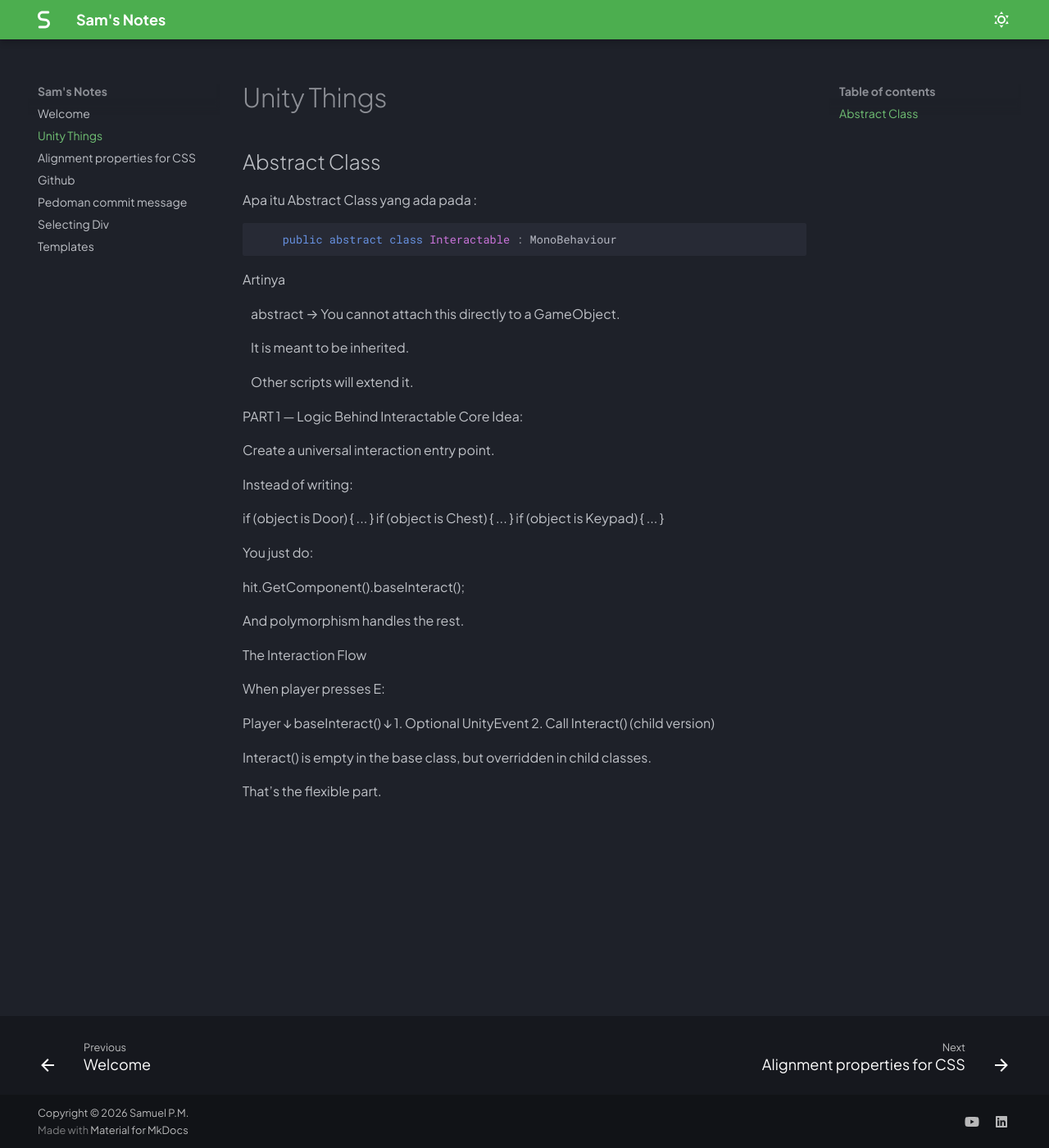
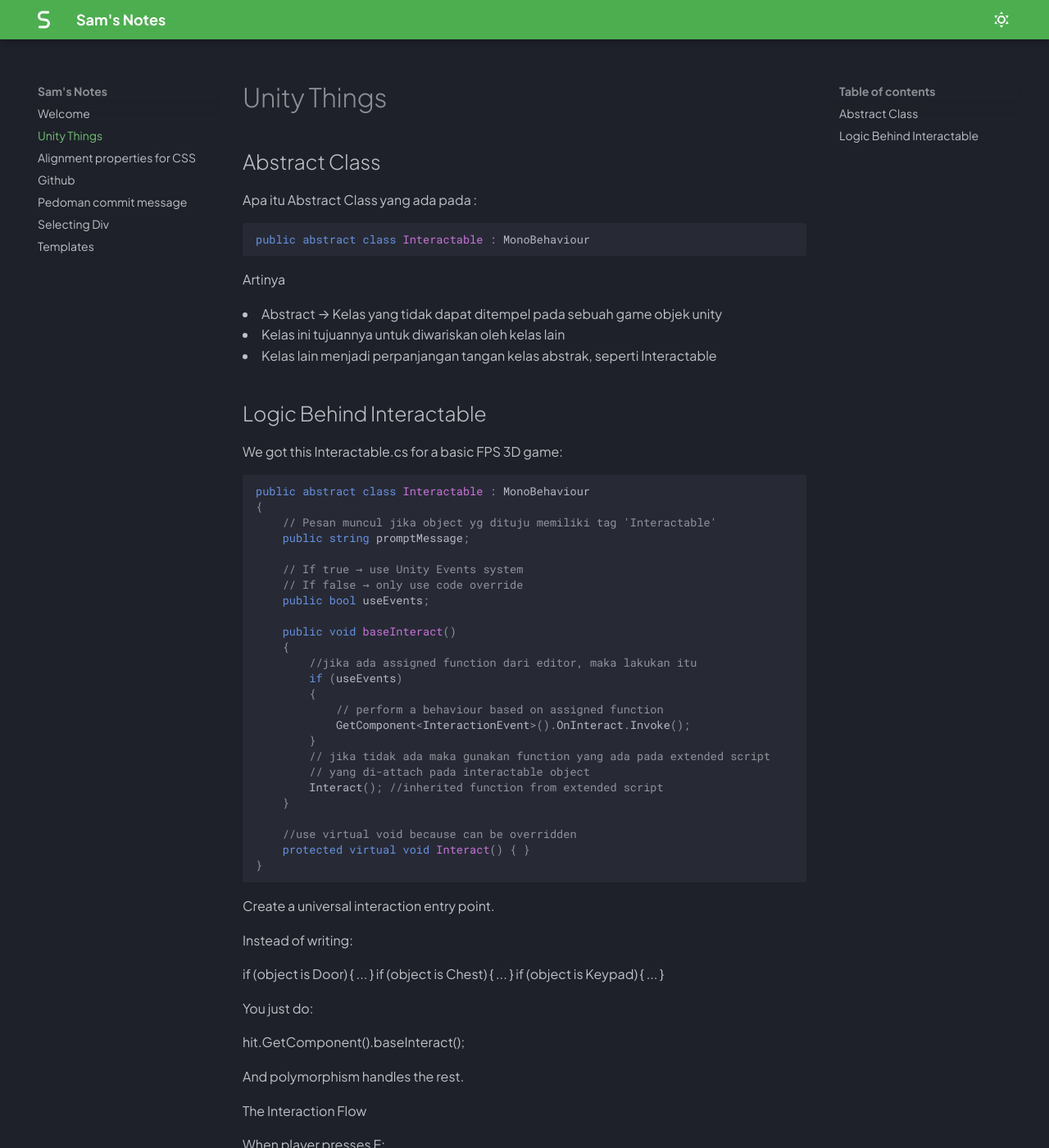
Before and after one commit to sampm092/my-notes, an MkDocs documentation site: the page built from docs/UnityThings.md, in a window 1280 px wide and 1400 px high. Shown: the whole window at 82% size. Built offline with MkDocs 1.6.1 and Material for MkDocs 9.7.7, drawn with Linux system fonts in a browser that asks for light colours.

Commit message:
feat(UnityThings.md): enhance documentation on Abstract Class and Interactable logic

````diff
--- a/docs/UnityThings.md
+++ b/docs/UnityThings.md
@@ -4,16 +4,44 @@
 
 Apa itu Abstract Class yang ada pada :
 ```c#
-    public abstract class Interactable : MonoBehaviour
+public abstract class Interactable : MonoBehaviour
 ```
 
 Artinya <br>
-<ul>abstract → You cannot attach this directly to a GameObject. </ul>
-<ul>It is meant to be inherited. </ul>
-<ul>Other scripts will extend it. </ul>
+<li>Abstract → Kelas yang tidak dapat ditempel pada sebuah game objek unity</li>
+<li>Kelas ini tujuannya untuk diwariskan oleh kelas lain</li>
+<li>Kelas lain menjadi perpanjangan tangan kelas abstrak, seperti Interactable </li>
 
-PART 1 — Logic Behind Interactable
-Core Idea:
+## Logic Behind Interactable
+We got this Interactable.cs for a basic FPS 3D game:
+```c#
+public abstract class Interactable : MonoBehaviour
+{
+    // Pesan muncul jika object yg dituju memiliki tag 'Interactable'
+    public string promptMessage;
+
+    // If true → use Unity Events system
+    // If false → only use code override
+    public bool useEvents;
+
+    public void baseInteract()
+    {
+        //jika ada assigned function dari editor, maka lakukan itu
+        if (useEvents)
+        {
+            // perform a behaviour based on assigned function
+            GetComponent<InteractionEvent>().OnInteract.Invoke();
+        }
+        // jika tidak ada maka gunakan function yang ada pada extended script
+        // yang di-attach pada interactable object
+        Interact(); //inherited function from extended script
+    }
+
+    //use virtual void because can be overridden
+    protected virtual void Interact() { }
+}
+```
+
 
 Create a universal interaction entry point.
 
````
